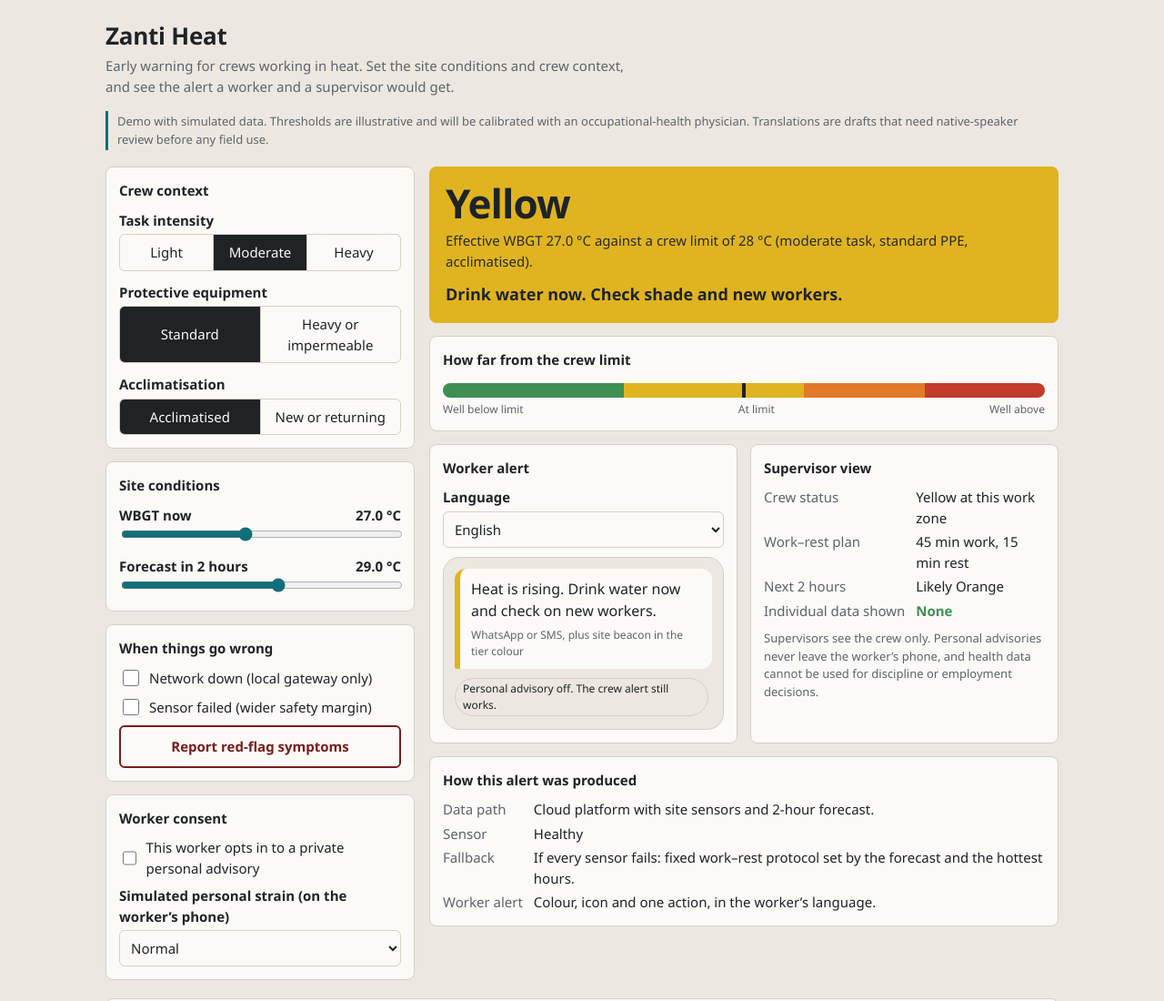
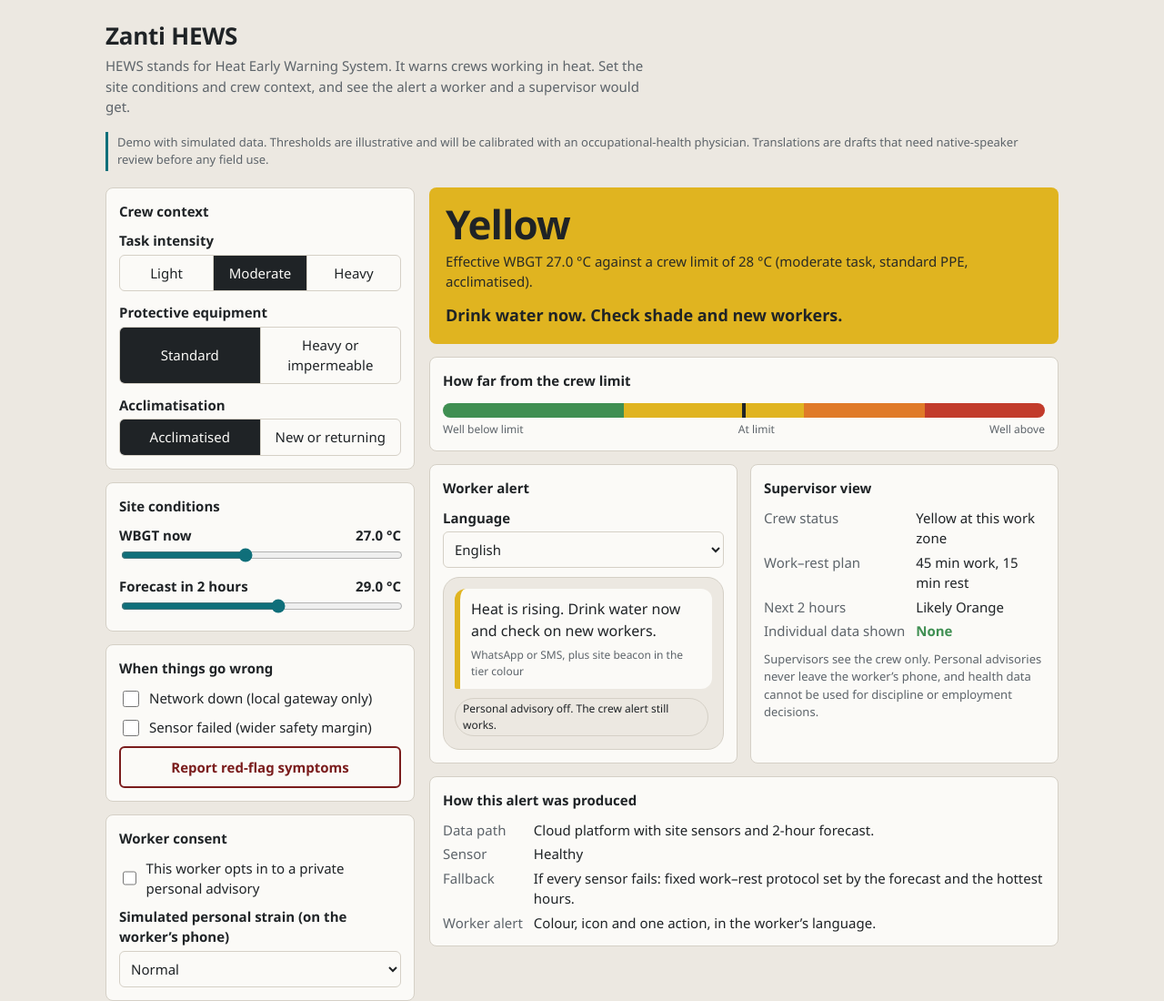
Before and after one commit to ThatoNthodi/Zanti-heat-demo, a plain HTML site: page index.html in a window 1280 px wide. Shown: the top 1100 px of the page at 91% size. Drawn offline with Linux system fonts and the light colour scheme.

Commit message:
Rename to Zanti HEWS

```diff
--- a/index.html
+++ b/index.html
@@ -3,7 +3,7 @@
 <head>
 <meta charset="utf-8">
 <meta name="viewport" content="width=device-width, initial-scale=1, viewport-fit=cover">
-<title>Zanti Heat demo: crew heat-risk alerts</title>
+<title>Zanti HEWS demo: heat early warning for crews</title>
 <style>
 :root{--bg:#ece8e1;--panel:#fbfaf7;--ink:#1f2326;--mute:#5d646a;--line:#d5d0c6;--accent:#0f6f7a;
 --g:#3f8f52;--y:#e0b420;--o:#e07a28;--r:#c23b2b;--e:#7a1c1c;--ytext:#1f2326;
@@ -70,8 +70,8 @@
 </head>
 <body>
 <main>
-<h1>Zanti Heat</h1>
-<p class="sub">Early warning for crews working in heat. Set the site conditions and crew context, and see the alert a worker and a supervisor would get.</p>
+<h1>Zanti HEWS</h1>
+<p class="sub">HEWS stands for Heat Early Warning System. It warns crews working in heat. Set the site conditions and crew context, and see the alert a worker and a supervisor would get.</p>
 <p class="note">Demo with simulated data. Thresholds are illustrative and will be calibrated with an occupational-health physician. Translations are drafts that need native-speaker review before any field use.</p>
 <div class="grid">
 <section aria-label="Controls">
@@ -146,7 +146,7 @@
  <p class="sub" style="margin-bottom:12px">Tell us about your site and we will get back to you.</p>
  <p id="sent" class="ok" role="status" hidden>Thank you. Your request has been sent and we will be in touch.</p>
  <form class="bk" action="https://formsubmit.co/nthodithato@gmail.com" method="POST">
-  <input type="hidden" name="_subject" value="New Zanti Heat pilot request">
+  <input type="hidden" name="_subject" value="New Zanti HEWS pilot request">
   <input type="hidden" name="_template" value="table">
   <input type="hidden" name="_next" value="https://thatonthodi.github.io/Zanti-heat-demo/?sent=1#book">
   <input type="text" name="_honey" style="display:none" tabindex="-1" autocomplete="off" aria-hidden="true">
```
